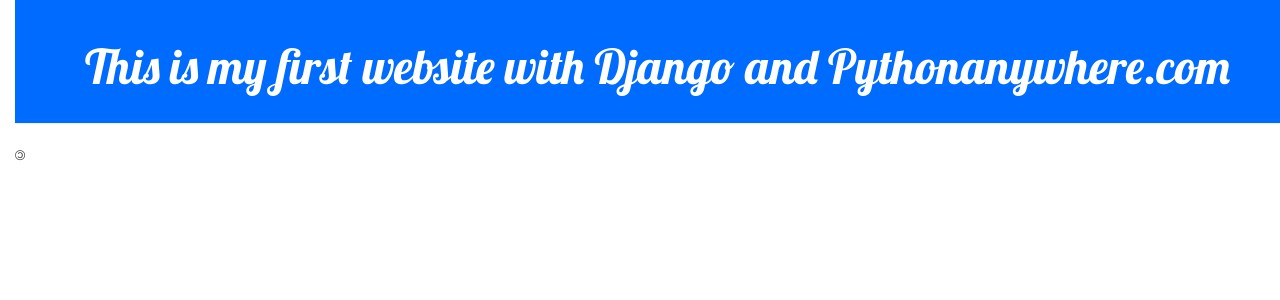
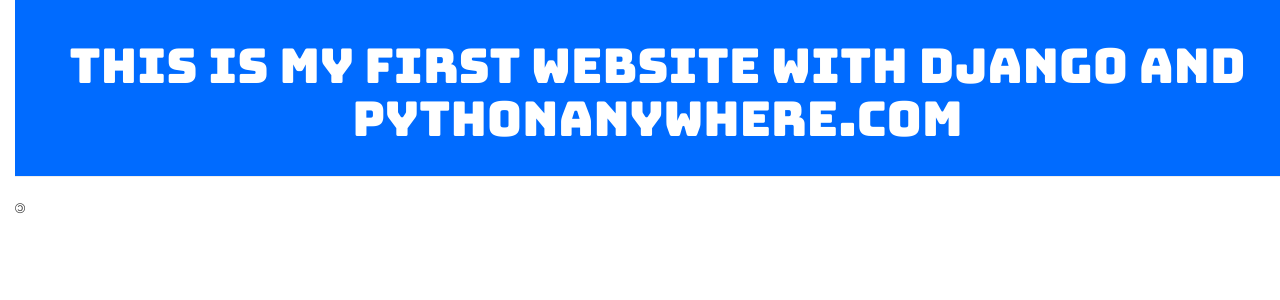
Before and after one commit to marcelogaldino/my-first-blog, a Django app: page / in a window 1280 px wide. Shown: the top 300 px of the page. Run offline with Django 3.2, Linux system fonts and the light colour scheme; data that the repository does not hold is empty; some libraries are stand-ins or nearby versions.

Commit message:
Changed the fonts

```diff
--- a/blog/static/css/blog.css
+++ b/blog/static/css/blog.css
@@ -1,6 +1,6 @@
 h1 a {
 	color: #FCA205;
-	font-family: 'Lobster';
+	font-family: 'Bungee', cursive;
 }
 
 body {
@@ -25,7 +25,7 @@
 }
 
 h1, h2, h3, h4 {
-    font-family: 'Lobster', cursive;
+    font-family: 'Bungee', cursive;
 }
 
 .date {
--- a/blog/templates/blog/base.html
+++ b/blog/templates/blog/base.html
@@ -6,7 +6,7 @@
 <link rel="stylesheet" href="//maxcdn.bootstrapcdn.com/bootstrap/3.2.0/css/bootstrap.min.css">
 <link rel="stylesheet" href="//maxcdn.bootstrapcdn.com/bootstrap/3.2.0/css/bootstrap-theme.min.css">
 <link rel="stylesheet" href="{% static 'css/blog.css' %}">
-<link href="https://fonts.googleapis.com/css?family=Lobster&subset=latin,latin-ext" rel="stylesheet" type="text/css">
+<link href="https://fonts.googleapis.com/css?family=Bungee" rel="stylesheet" type="text/css">
 
     <title>Marcelog</title>
 </head>
```
